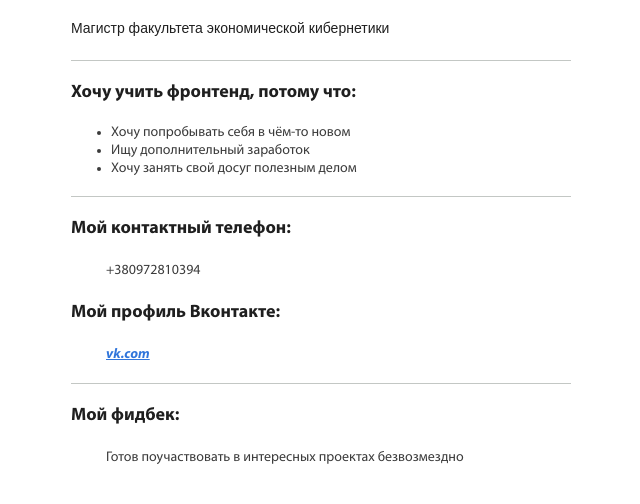
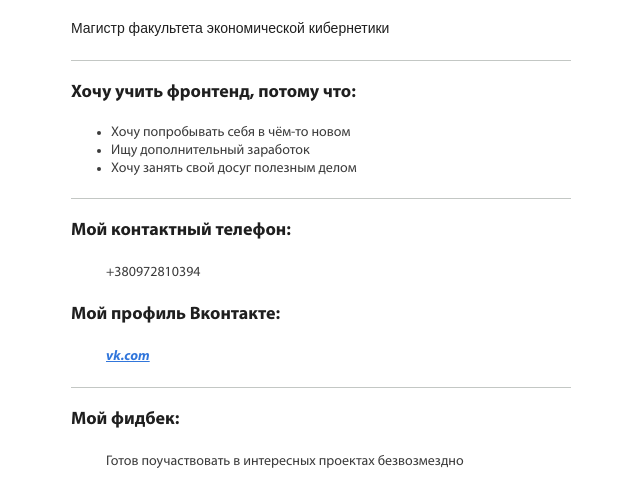
Before and after one commit to badblackiman/tkachov_html_2, a plain HTML site: page index.html in a window 1280 px wide. Shown: the part 293-797 px from the top of the page, 319-959 px from the left. Drawn offline with Linux system fonts and the light colour scheme; files whose address does not match are found by name.

Commit message:
debugging

```diff
--- a/css/style.css
+++ b/css/style.css
@@ -45,6 +45,7 @@ h1{
     text-indent: 0;
 }
 .text{
+    padding-bottom: 20px;
     border-top: 1px solid #c3c7c4;
 }
 h3{
```
Also changed, not shown: index.html (+0 -2 lines).
